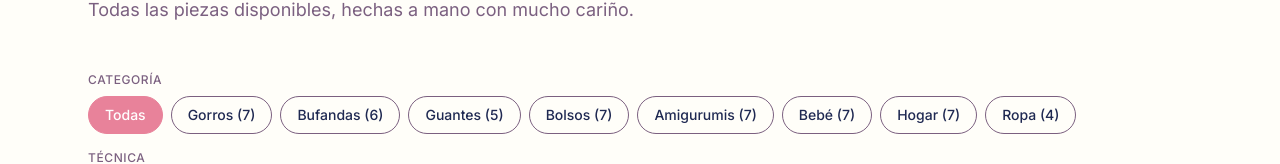
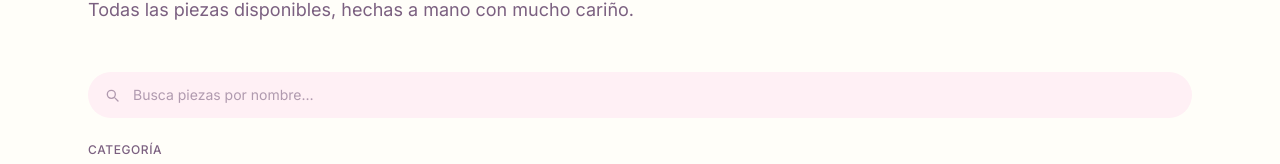
Before and after one commit to maurigarciavg/tienda-monika-maurigarciavg, a Next.js app: page /catalogo in a window 1280 px wide. Shown: the part 253-417 px from the top of the page. Built offline with nearby package versions, Linux system fonts and the light colour scheme; a web font is replaced by a local one.

Commit message:
feat: add text search to the catalog
Searches by product name (accent-insensitive) alongside the existing
category/technique filters. Clearing filters via the empty-state
button now also clears the search term.

Co-Authored-By: Claude Sonnet 5 <noreply@anthropic.com>

```diff
--- a/components/CatalogoClient.tsx
+++ b/components/CatalogoClient.tsx
@@ -1,7 +1,7 @@
 "use client";
 
 import { useState } from "react";
-import { productos, Tecnica, Categoria } from "@/data/productos";
+import { productos, Tecnica, Categoria, getNombre } from "@/data/productos";
 import ProductCard from "@/components/ProductCard";
 import ProductCardLookbook from "@/components/ProductCardLookbook";
 import ScrollReveal from "@/components/ScrollReveal";
@@ -25,6 +25,9 @@ const TECHNIQUE_LABELS: Record<Locale, Record<FiltroTecnica, string>> = {
   es: { Todas: "Todas", Crochet: "Crochet", Knitting: "Knitting" },
   en: { Todas: "All", Crochet: "Crochet", Knitting: "Knitting" },
 };
+
+const DIACRITICS_REGEX = /[̀-ͯ]/g;
+const normalizar = (s: string) => s.toLowerCase().normalize("NFD").replace(DIACRITICS_REGEX, "");
 
 const countPorCategoria = (c: FiltroCategoria, tecnicaActiva: FiltroTecnica) => {
   const base = tecnicaActiva === "Todas" ? productos : productos.filter((p) => p.tecnica === tecnicaActiva);
@@ -58,6 +61,7 @@ export default function CatalogoClient({ locale = "es" }: { locale?: Locale }) {
   const [categoria, setCategoria] = useState<FiltroCategoria>("Todas");
   const [vista, setVista] = useState<Vista>("grid");
   const [soloDisponibles, setSoloDisponibles] = useState(false);
+  const [busqueda, setBusqueda] = useState("");
 
   const catLabels = CATEGORY_LABELS[locale];
   const techLabels = TECHNIQUE_LABELS[locale];
@@ -65,7 +69,9 @@ export default function CatalogoClient({ locale = "es" }: { locale?: Locale }) {
   const filtrar = (p: (typeof productos)[0]) => {
     const matchTecnica = tecnica === "Todas" || p.tecnica === tecnica;
     const matchCategoria = categoria === "Todas" || p.categoria === categoria;
-    return matchTecnica && matchCategoria;
+    const matchBusqueda =
+      busqueda.trim() === "" || normalizar(getNombre(p, locale)).includes(normalizar(busqueda.trim()));
+    return matchTecnica && matchCategoria && matchBusqueda;
   };
 
   const disponibles = productos.filter((p) => filtrar(p) && p.disponible);
@@ -81,9 +87,40 @@ export default function CatalogoClient({ locale = "es" }: { locale?: Locale }) {
   const emptyBtn = locale === "en" ? "View all pieces" : "Ver todas las piezas";
   const categoryLabel = locale === "en" ? "Category" : "Categoría";
   const techniqueLabel = locale === "en" ? "Technique" : "Técnica";
+  const searchPlaceholder = locale === "en" ? "Search pieces by name…" : "Busca piezas por nombre…";
 
   return (
     <>
+      {/* Buscador */}
+      <div className="relative mb-6">
+        <svg
+          className="absolute left-4 top-1/2 -translate-y-1/2 w-4 h-4 text-monnama-brown-mid/60"
+          fill="none"
+          stroke="currentColor"
+          viewBox="0 0 24 24"
+        >
+          <path strokeLinecap="round" strokeLinejoin="round" strokeWidth={2} d="M21 21l-4.35-4.35M17 11a6 6 0 11-12 0 6 6 0 0112 0z" />
+        </svg>
+        <input
+          type="text"
+          value={busqueda}
+          onChange={(e) => setBusqueda(e.target.value)}
+          placeholder={searchPlaceholder}
+          className="w-full bg-monnama-surface rounded-full pl-11 pr-11 py-3 text-sm text-monnama-brown placeholder:text-monnama-brown-mid/60 border border-transparent focus:border-monnama-terra focus:outline-none transition-colors"
+        />
+        {busqueda && (
+          <button
+            onClick={() => setBusqueda("")}
+            aria-label={locale === "en" ? "Clear search" : "Borrar búsqueda"}
+            className="absolute right-4 top-1/2 -translate-y-1/2 text-monnama-brown-mid/60 hover:text-monnama-brown transition-colors"
+          >
+            <svg className="w-4 h-4" fill="none" stroke="currentColor" viewBox="0 0 24 24">
+              <path strokeLinecap="round" strokeLinejoin="round" strokeWidth={2} d="M6 18L18 6M6 6l12 12" />
+            </svg>
+          </button>
+        )}
+      </div>
+
       {/* Filtros + vista */}
       <div className="flex flex-col gap-4 mb-10">
         <div>
@@ -169,7 +206,7 @@ export default function CatalogoClient({ locale = "es" }: { locale?: Locale }) {
       {/* Contador */}
       <p className="text-monnama-brown-mid text-sm mb-6">
         {productosFiltrados.length} {pieceLabel}
-        {(categoria !== "Todas" || tecnica !== "Todas") && ` ${foundLabel}`}
+        {(categoria !== "Todas" || tecnica !== "Todas" || busqueda.trim() !== "") && ` ${foundLabel}`}
       </p>
 
       {/* Productos */}
@@ -179,7 +216,7 @@ export default function CatalogoClient({ locale = "es" }: { locale?: Locale }) {
           <h3 className="font-display text-2xl text-monnama-brown">{emptyTitle}</h3>
           <p className="text-monnama-brown-mid max-w-xs">{emptyText}</p>
           <button
-            onClick={() => { setCategoria("Todas"); setTecnica("Todas"); setSoloDisponibles(false); }}
+            onClick={() => { setCategoria("Todas"); setTecnica("Todas"); setSoloDisponibles(false); setBusqueda(""); }}
             className="mt-2 px-6 py-2 rounded-full bg-monnama-terra text-white text-sm font-medium hover:bg-monnama-terra-dark transition-colors duration-200"
           >
             {emptyBtn}
```
